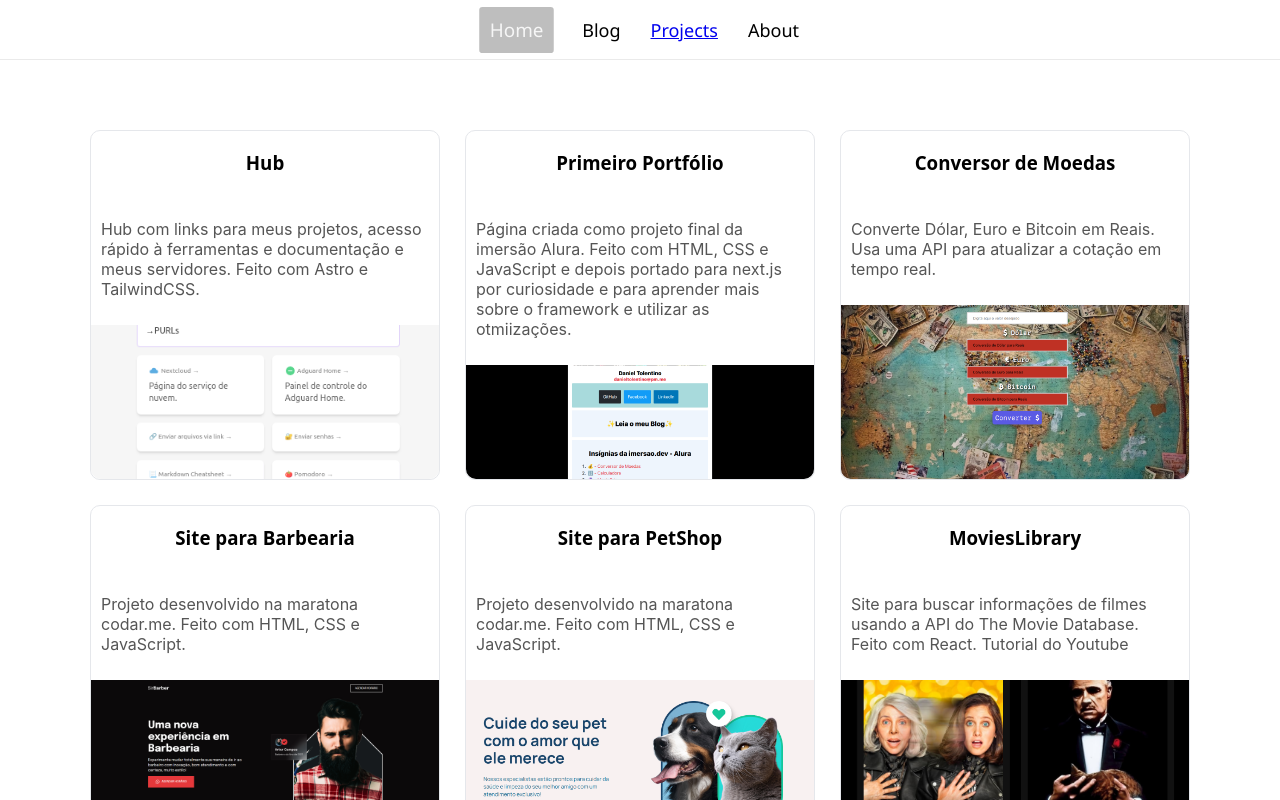
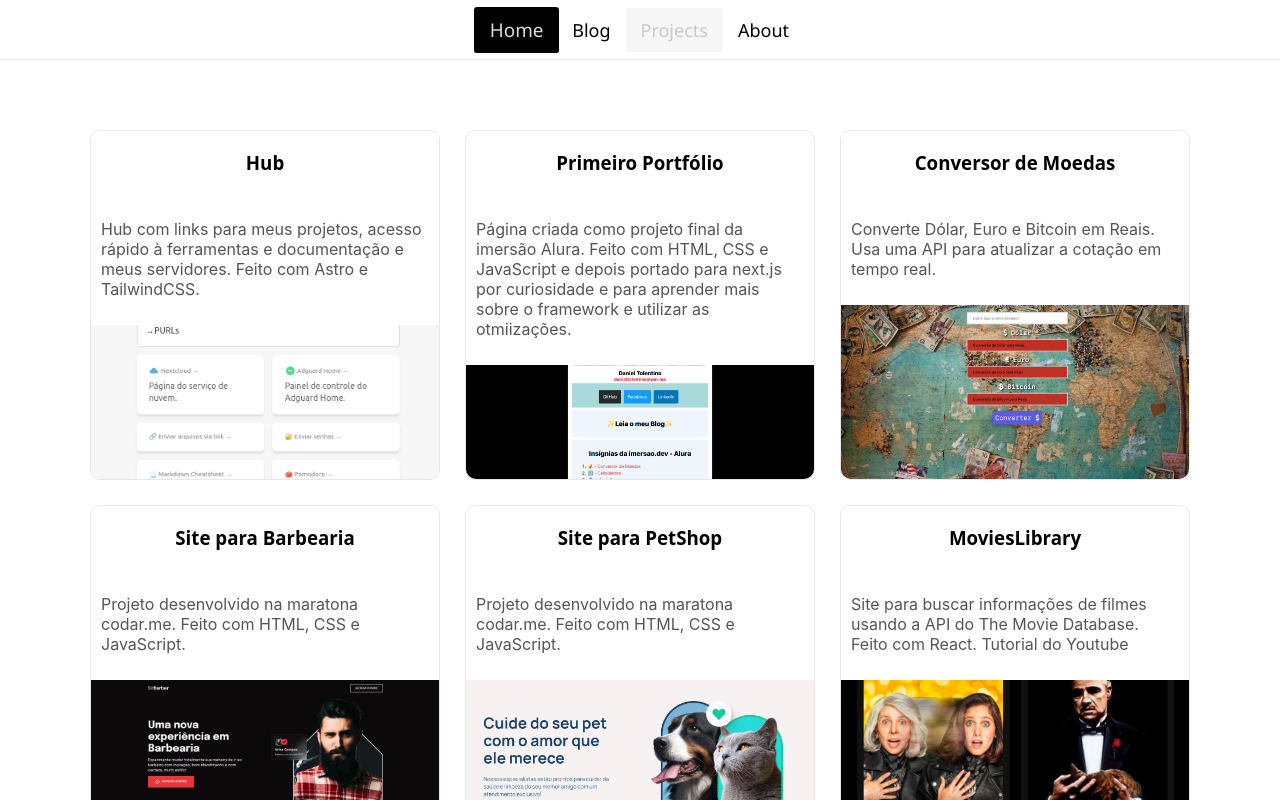
Before and after one commit to DanielTolentino/personal-page, a Next.js app: page /projects in a window 1280 px wide. In both pictures the pointer is over the link "Home". Shown: the top 800 px of the page. Built offline with nearby package versions, Linux system fonts and the light colour scheme.

Commit message:
Style navbar to highlight currently page

```diff
--- a/components/NavBar.module.css
+++ b/components/NavBar.module.css
@@ -29,22 +29,18 @@
     font-weight: 500;
     text-decoration: none;
     transition: transform 0.2s ease-in-out;
-    margin: 15px;
+    margin: 10px 15px 10px 15px;
 }
-.title:hover {
-    background-color: black;
+
+.title:visited {
+    color: #000;
+}
+.active{
+    background-color:gainsboro;
     border-radius: 3px;
-    border-width: 12px;
     opacity: 0.25;
-    color: gainsboro;
-    cursor: pointer;
-    /* increase border padding */
-    padding: 10px;
-    /* increase border width */
-    border-width: 10px;
-    transition: transform 0.2s ease-in-out;
-    transform: scale(1.05);
-
+    color: rgb(44, 44, 44);
+    text-decoration: none;
 }
 
 .textrow{
@@ -66,6 +62,18 @@
 .a {
     text-decoration: none;
     color: #000;
+    transition: transform 0.2s ease-in-out;
+}
+.a:hover {
+    z-index: 1;
+    background-color: black;
+    border-radius: 3px;
+    border-width: 12px;
+    color: gainsboro;
+    cursor: pointer;
+    transition: transform 0.2s ease-in-out;
+    transform: scale(1.05);
+
 }
 .link:visited {
     color: #000;
```
